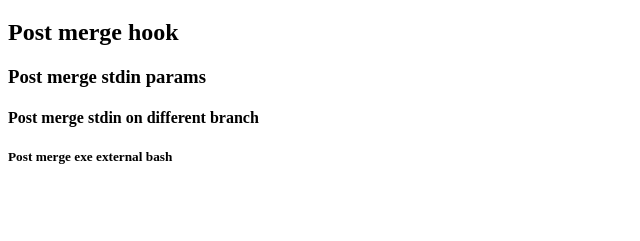
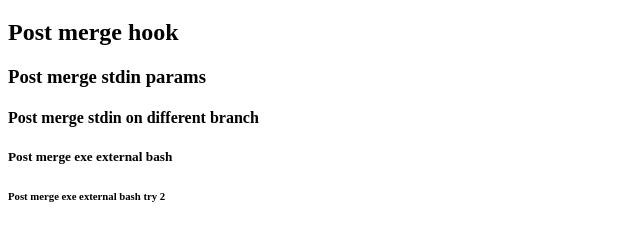
Before and after one commit to lairortega/hooks-test, a plain HTML site: page index.html in a window 1280 px wide. Shown: the part 61-302 px from the top of the page, without its empty margins (0-640 px from the left). Drawn offline with Linux system fonts and the light colour scheme.

Commit message:
Push to test hooks post-merge exe external bash t2

```diff
--- a/index.html
+++ b/index.html
@@ -11,5 +11,6 @@
     <h3>Post merge stdin params</h3>
     <h4>Post merge stdin on different branch</h4>
     <h5>Post merge exe external bash</h5>
+    <h6>Post merge exe external bash try 2</h6>
 </body>
 </html>
```
